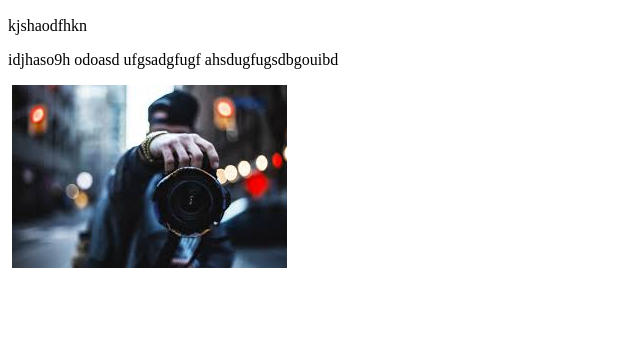
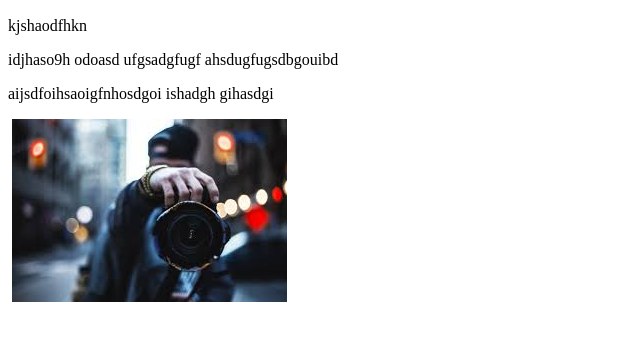
Before and after one commit to AnGon777/2nd-Repo, a plain HTML site: page index.html in a window 1280 px wide. Shown: the part 110-450 px from the top of the page, without its empty margins (0-640 px from the left). Drawn offline with Linux system fonts and the light colour scheme.

Commit message:
text added

```diff
--- a/index.html
+++ b/index.html
@@ -13,6 +13,7 @@
 
     <p>kjshaodfhkn</p>
     <p>idjhaso9h odoasd ufgsadgfugf ahsdugfugsdbgouibd</p>
+    <p>aijsdfoihsaoigfnhosdgoi ishadgh gihasdgi</p>
     <img src="/images/cam-3.jpg" alt="">
     <img src="cam-2.jpg" alt="">
 </body>
```
